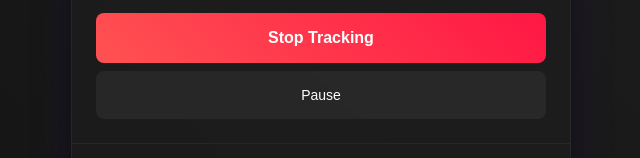
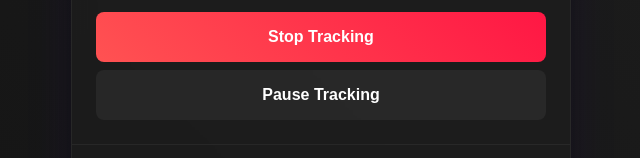
Before and after one commit to ptiswitz/tempo, a Vue app: page / in a window 1280 px wide. Both pictures are taken after a click on the button "Start Tracking". Shown: the part 245-403 px from the top of the page, without its empty margins (319-959 px from the left). Built offline with nearby package versions, Linux system fonts and the light colour scheme.

Commit message:
Style pause/resume button

```diff
--- a/src/components/TaskForm.vue
+++ b/src/components/TaskForm.vue
@@ -9,7 +9,10 @@ const inputRef = ref<HTMLInputElement | null>(null); // To focus input after sto
 
 const buttonText = computed(() => props.isTracking ? 'Stop Tracking' : 'Start Tracking');
 const buttonClass = computed(() => props.isTracking ? 'action-button tracking' : 'action-button');
-const pauseButtonText = computed(() => props.isPaused ? 'Resume' : 'Pause');
+const pauseButtonText = computed(() => props.isPaused ? 'Resume Tracking' : 'Pause Tracking');
+const pauseButtonClass = computed(() =>
+  props.isPaused ? 'pause-button resume' : 'pause-button pause'
+);
 
 function handleSubmit() {
   // Prevent form submission if used inside a <form> tag
@@ -79,7 +82,7 @@ function handleKeydown(event: KeyboardEvent) {
         v-if="isTracking"
         type="button"
         id="pauseButton"
-        class="pause-button"
+        :class="pauseButtonClass"
         :aria-pressed="isPaused"
         @click="handlePauseButtonClick"
       >
@@ -177,18 +180,27 @@ function handleKeydown(event: KeyboardEvent) {
 .pause-button {
     width: 100%;
     margin-top: var(--spacing-small);
-    background-color: var(--color-surface-variant);
-    color: var(--color-on-surface);
     border: none;
     border-radius: var(--border-radius);
     padding: var(--spacing-medium);
-    font-size: 14px;
+    font-size: 16px;
+    font-weight: 600;
     cursor: pointer;
     transition: background-color 0.3s ease;
 }
 
+.pause-button.pause {
+    background-color: var(--color-surface-variant);
+    color: var(--color-on-surface);
+}
+
+.pause-button.resume {
+    background: linear-gradient(45deg, var(--color-primary), var(--color-primary-variant));
+    color: var(--color-on-primary);
+}
+
 .pause-button:hover:not(:disabled) {
-    background-color: var(--color-surface-variant-hover, #444);
+    filter: brightness(1.1);
 }
 
 /* High contrast mode adjustments */
@@ -213,5 +225,10 @@ function handleKeydown(event: KeyboardEvent) {
         border-color: GrayText;
         color: Canvas;
     }
+    .pause-button {
+        border: 1px solid CanvasText;
+        background: ButtonFace;
+        color: ButtonText;
+    }
 }
 </style>
```
